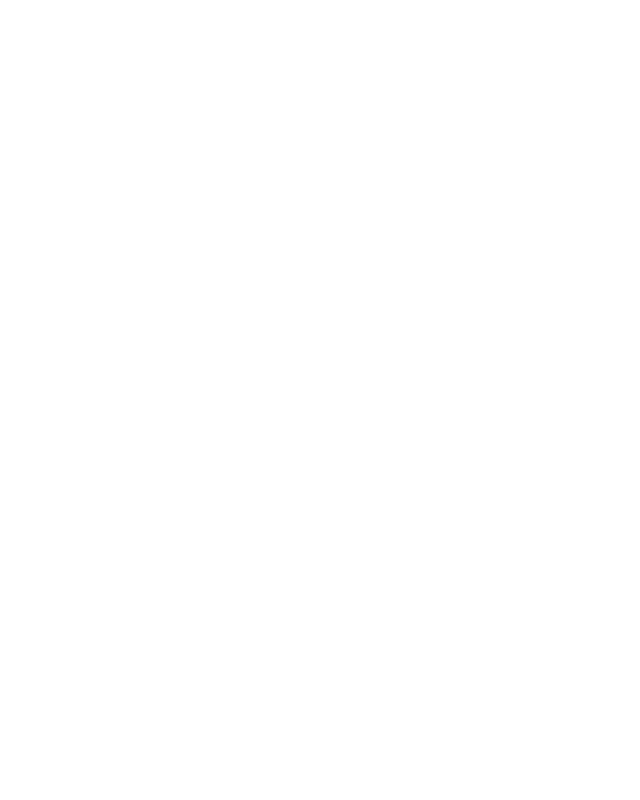
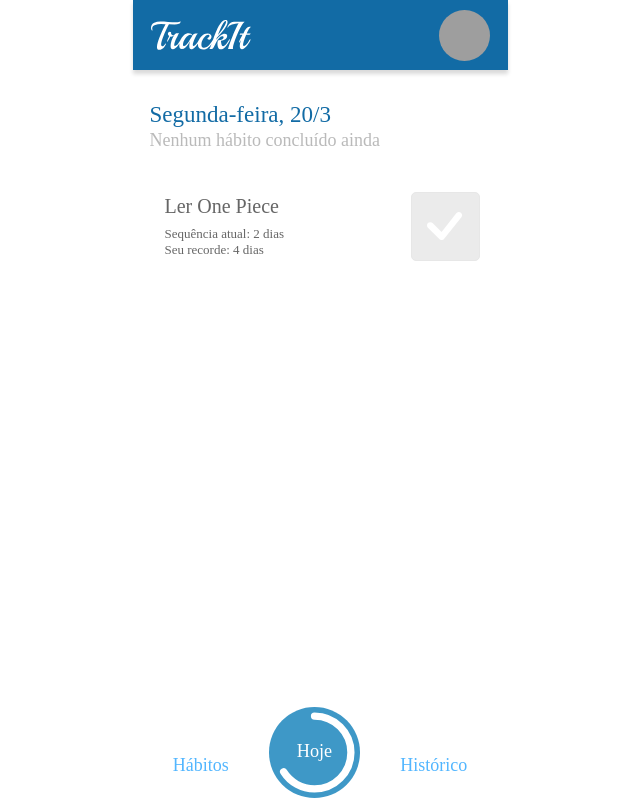
Before and after one commit to VictorCavalcant/project_TrackIt, a React (Create React App) app: page /hoje in a window 1280 px wide. Before the commit this address had no page. Shown: the whole page, without its empty margins (320-960 px from the left). Built offline with nearby package versions, Linux system fonts and the light colour scheme; grey boxes are pictures that could not be loaded.

Commit message:
TodayPage layout complete

```diff
--- a/src/App.js
+++ b/src/App.js
@@ -3,6 +3,8 @@
 import "./assets/reset.css"
 import SignUpPage from "./pages/SignUpPage";
 import HobbiesPage from "./pages/HobbiesPage";
+import HistoryPage from "./pages/HistoryPage";
+import TodayPage from "./pages/TodayPage";
 
 function App() {
   return (
@@ -11,6 +13,8 @@
         <Route path="/" element={<SignInPage />}/>
         <Route path="/cadastro" element={<SignUpPage />}/>
         <Route path="/habitos" element={<HobbiesPage />}/>
+        <Route path="/historico" element={<HistoryPage />}/>
+        <Route path="/hoje" element={<TodayPage />}/>
       </Routes>
     </BrowserRouter>
   );
--- /dev/null
+++ b/src/pages/HistoryPage/index.js
@@ -0,0 +1,51 @@
+import styled from "styled-components";
+import Header from "../components/Header";
+import Menu from "../components/Menu";
+import { useState } from 'react';
+import Calendar from 'react-calendar';
+import 'react-calendar/dist/Calendar.css';
+
+const HistoryPage = () => {
+
+	const [value, onChange] = useState(new Date());
+
+	return (
+		<Main>
+			<Header></Header>
+			<h1 className="title">Histórico</h1>
+			<Calendar className="calender" onChange={onChange} value={value} />
+			<Menu></Menu>
+		</Main>
+	)
+}
+
+const Main = styled.div`
+	@import url('https://fonts.googleapis.com/css2?family=Lexend+Deca&display=swap');
+	width: 375px;
+	height: 100vh;
+	background: #FFFFFF;
+	margin: auto;
+	display: flex;
+	flex-direction: column;
+	justify-content: flex-start;
+	align-items: baseline;
+
+	.title {
+	margin-top: 100px;
+	margin-left: 17px;
+	font-family: 'Lexend Deca';
+	font-style: normal;
+	font-weight: 400;
+	font-size: 23px;
+	line-height: 29px;
+	color: #126BA5;
+	}
+
+	.calender{
+		margin-top: 11px;
+	}
+
+	`
+
+
+export default HistoryPage;
--- a/src/pages/HobbiesPage/index.js
+++ b/src/pages/HobbiesPage/index.js
@@ -17,15 +17,6 @@
 					<p>+</p>
 				</button>
 			</MyHobbies>
-			<Hobbie>
-				<h1 className="title">Ler One Piece</h1>
-				<ul className="days">
-						{days.map((day,index) => {
-							return <li key={index} className="day">{day}</li>
-						})}
-					</ul>
-				<img className="delete" src={Trash} alt="trash"/>
-			</Hobbie>
 			<p className="empty">Você não tem nenhum hábito cadastrado ainda. Adicione um hábito para começar a trackear!</p>
 			<Menu></Menu>
 		</Main>
--- /dev/null
+++ b/src/pages/TodayPage/index.js
@@ -0,0 +1,129 @@
+import styled from "styled-components";
+import Header from "../components/Header";
+import Menu from "../components/Menu";
+import dayjs from "dayjs";
+import utc from "dayjs/plugin/utc";
+import timezone from "dayjs/plugin/timezone";
+import 'dayjs/locale/pt-br'
+import CheckMark from "../../assets/images/Checkmark.svg"
+
+const TodayPage = () => {
+
+	dayjs.locale('pt-br');
+
+	const today = dayjs();
+	const data_weekday = dayjs().format("dddd")
+
+	const weekday = data_weekday.charAt(0).toUpperCase() + data_weekday.slice(1);
+
+
+	const day_month = dayjs().format("D/M")
+
+
+	console.log(today);
+	console.log(weekday);
+	console.log(day_month);
+
+
+	return (
+		<Main>
+			<Header></Header>
+			<h1 className="tday">{`${weekday}, ${day_month}`}</h1>
+			<p className="hobbie-progress incomplete">Nenhum hábito concluído ainda</p>
+			<Hobbie>
+				<h1 className="title">Ler One Piece</h1>
+				<div className="description">
+					<p className="sequence">Sequência atual: 2 dias</p>
+					<p className="sequence">Seu recorde: 4 dias</p>
+				</div>
+				<div className="checkbox">
+					<img src={CheckMark} alt="checkmark"/>
+				</div>
+			</Hobbie>
+			<Menu></Menu>
+		</Main>
+	)
+}
+
+const Main = styled.div`
+	@import url('https://fonts.googleapis.com/css2?family=Lexend+Deca&display=swap');
+	width: 375px;
+	height: 100vh;
+	background: #FFFFFF;
+	margin: auto;
+	display: flex;
+	flex-direction: column;
+	justify-content: flex-start;
+	align-items: baseline;
+
+	.tday {
+	margin-top: 100px;
+	margin-left: 17px;
+	font-family: 'Lexend Deca';
+	font-style: normal;
+	font-weight: 400;
+	font-size: 23px;
+	line-height: 29px;
+	color: #126BA5;
+	}
+
+	.hobbie-progress {
+		font-family: 'Lexend Deca';
+		font-style: normal;
+		font-weight: 400;
+		font-size: 18px;
+		line-height: 22px;
+		color: #BABABA;
+	}
+`
+
+const Hobbie = styled.div`
+	position: relative;
+	display: flex;
+	flex-direction: column;
+	justify-content: center;
+	align-items: baseline;
+	margin-top: 28px;
+	width: 340px;
+	height: 94px;
+	background: #FFFFFF;
+	border-radius: 5px;
+
+	.title {
+	margin-left: 15px;
+	margin-bottom: 7px;
+	font-family: 'Lexend Deca';
+	font-style: normal;
+	font-weight: 400;
+	font-size: 20px;
+	line-height: 25px;
+	color: #666666;
+	}
+
+	.sequence {
+	font-family: 'Lexend Deca';
+	font-style: normal;
+	font-weight: 400;
+	font-size: 13px;
+	line-height: 16px;
+	color: #666666;
+	}
+
+	.checkbox {
+		box-sizing: border-box;
+		position: absolute;
+		display: flex;
+		justify-content: center;
+		align-items: center;
+		width: 69px;
+		height: 69px;
+		right: 10px;
+		background: #EBEBEB;
+		border: 1px solid #E7E7E7;
+		border-radius: 5px;
+	}
+
+`
+
+
+export default TodayPage;
```
Also changed, not shown: src/assets/images/Checkmark.svg (added), src/pages/components/Menu.jsx (line endings or trailing spaces).
